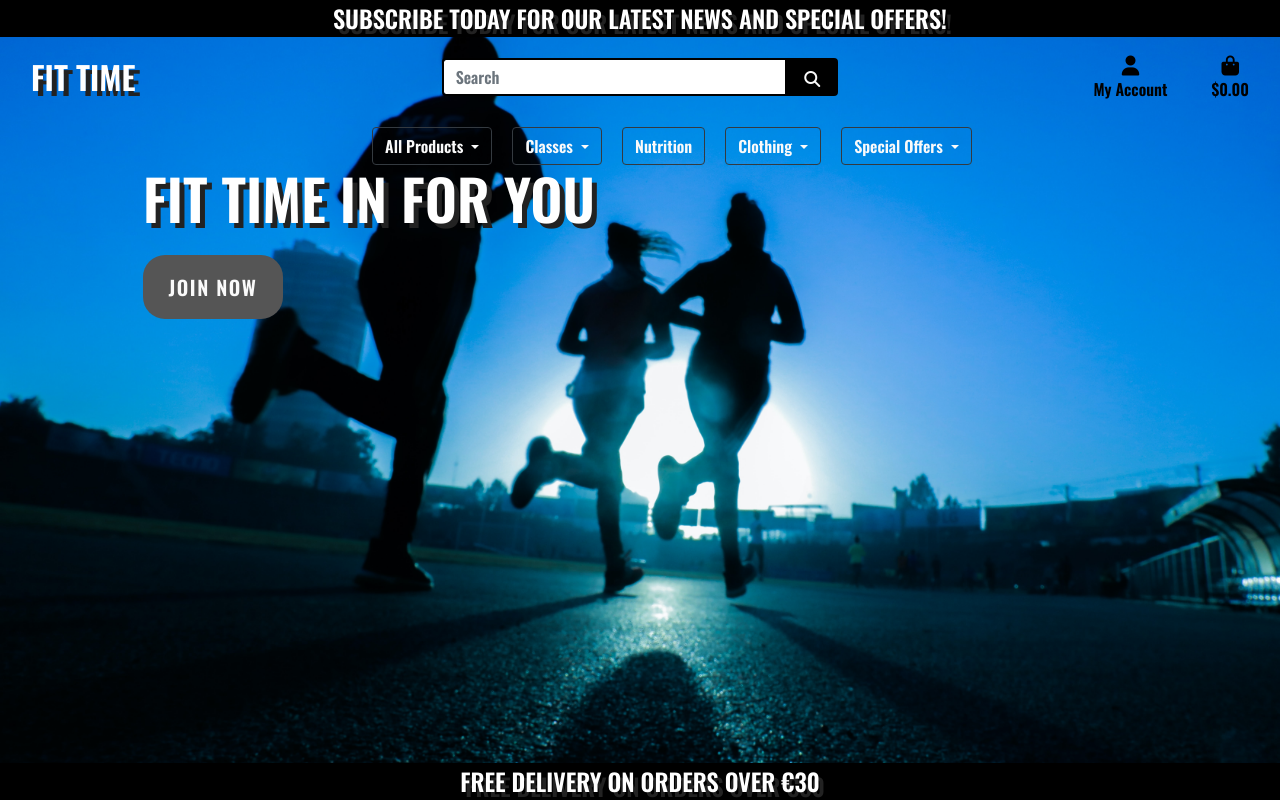
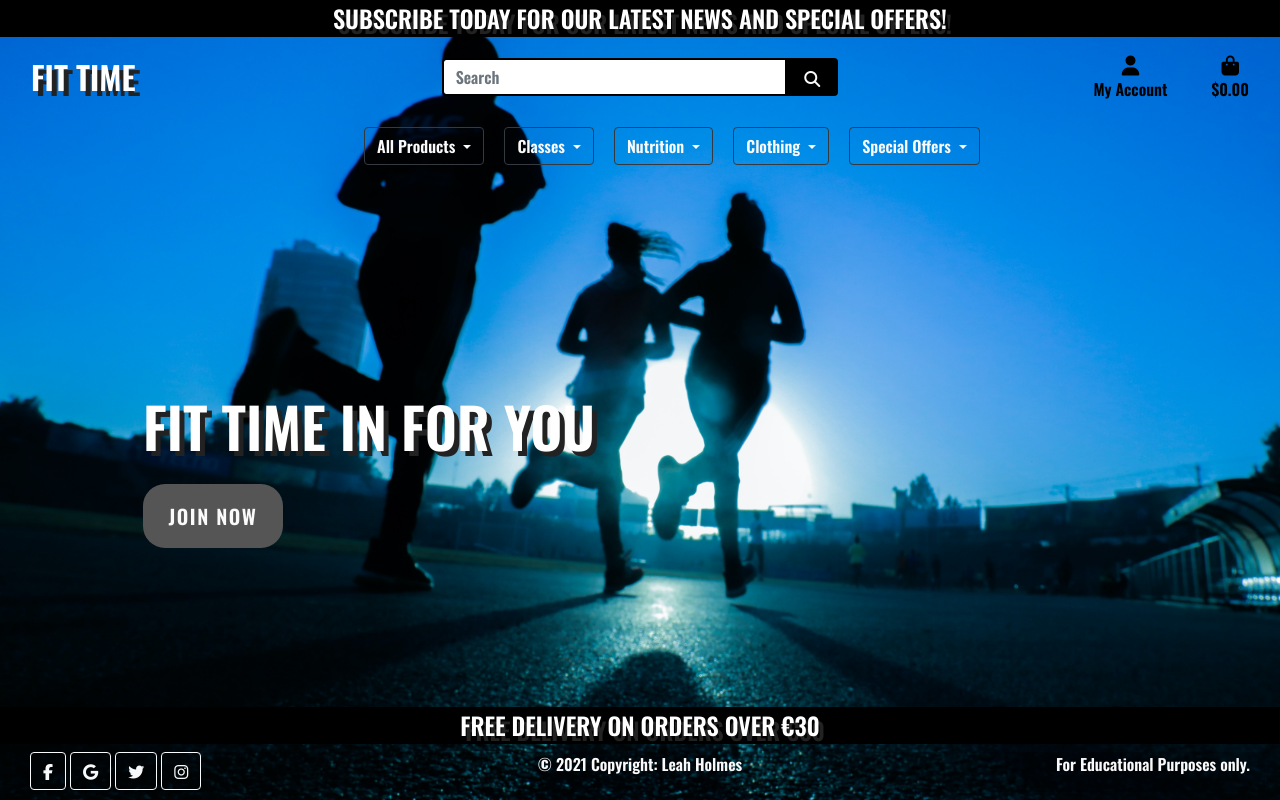
Before and after one commit to Leah1977/Fit_Time_MS4, a Django app: page / in a window 1280 px wide. Run offline with Django 3.2, Linux system fonts and the light colour scheme; some libraries are stand-ins or nearby versions.

Commit message:
Add footer
Include social links to open in new windows
Include copyright information
Include Educational Purposes Only notification

```diff
--- a/home/templates/home/index.html
+++ b/home/templates/home/index.html
@@ -11,7 +11,7 @@
 
 {% block content%}
     <div class="container h-100">
-        <div class="row h-90">
+        <div class="row h-100">
             <div class="col-9 col-md-6 my-auto">
                 <h1 class="display-4 logo-font text-white">
                    Fit Time in for You
--- a/templates/base.html
+++ b/templates/base.html
@@ -42,8 +42,8 @@
                     <h4 class="logo-font my-1">Subscribe Today for our latest news and Special Offers!</h4>
                 </div>
             </div>
+            <!-- Logo -->
             <div id="topnav" class="row bg-blue pt-lg-2 d-none d-lg-flex">
-            <!-- Logo -->
             <div class="col-12 col-lg-4 my-auto py-1 py-lg-0 text-center text-lg-left">
                 <a href="{% url 'home' %}" class="nav-link main-logo-link">
                     <h2 class="logo-font text-white my-0"><strong>Fit Time</strong>
--- a/templates/includes/footer.html
+++ b/templates/includes/footer.html
@@ -4,3 +4,27 @@
         <h4 class="logo-font my-1">Free delivery on orders over €{{ free_delivery_threshold }}</h4>
     </div>
 </div>
+<div class="container-fluid">
+    <div class="row my-2">
+        <!-- Section: Social media -->
+        <div class="col-lg-4 social-links" style="background-color: rgba(0, 0, 0, 0.2);">
+            <!-- Facebook -->
+            <a class="btn btn-outline-light btn-floating" target="_blank" href="https://facebook.com" rel="noopener" role="button"><i class="fab fa-facebook-f" aria-hidden="true"></i></a>
+            <!-- LinkedIn -->
+            <a class="btn btn-outline-light btn-floating" target="_blank" href="https://linkedin.com" rel="noopener" role="button"><i class="fab fa-google" aria-hidden="true"></i></a>
+            <!-- Twitter -->
+            <a class="btn btn-outline-light btn-floating" target="_blank" href="https://twitter.com" rel="noopener" role="button"><i class="fab fa-twitter" aria-hidden="true"></i></a>
+            <!-- Instagram -->
+            <a class="btn btn-outline-light btn-floating" target="_blank" href="https://instagram.com" rel="noopener" role="button"><i class="fab fa-instagram" aria-hidden="true"></i></a>
+        </div>
+        <!-- Copyright -->
+        <div class="col-lg-4 text-center" style="background-color: rgba(0, 0, 0, 0.2);">
+        © 2021 Copyright: Leah Holmes
+        </div>
+        <div class="col-lg-4 text-lg-right" style="background-color: rgba(0, 0, 0, 0.2);">
+            <p>
+                For Educational Purposes only.
+            </p>
+        </div>
+    </div>
+</div>
--- a/templates/includes/main_nav.html
+++ b/templates/includes/main_nav.html
@@ -25,7 +25,7 @@
         </li>
         <!-- menu for Nutrition -->
         <li class="nav-item dropdown">
-            <a class="btn btn-outline-dark dropown-toggle" type="button" id="classes-link" data-toggle="dropdown" aria-haspopup="true" aria-expanded="false">
+            <a class="btn btn-outline-dark dropdown-toggle" type="button" id="classes-link" data-toggle="dropdown" aria-haspopup="true" aria-expanded="false">
             Nutrition
             </a>
             <div class="dropdown-menu border-1" aria-labelledby="classes-link">
```
